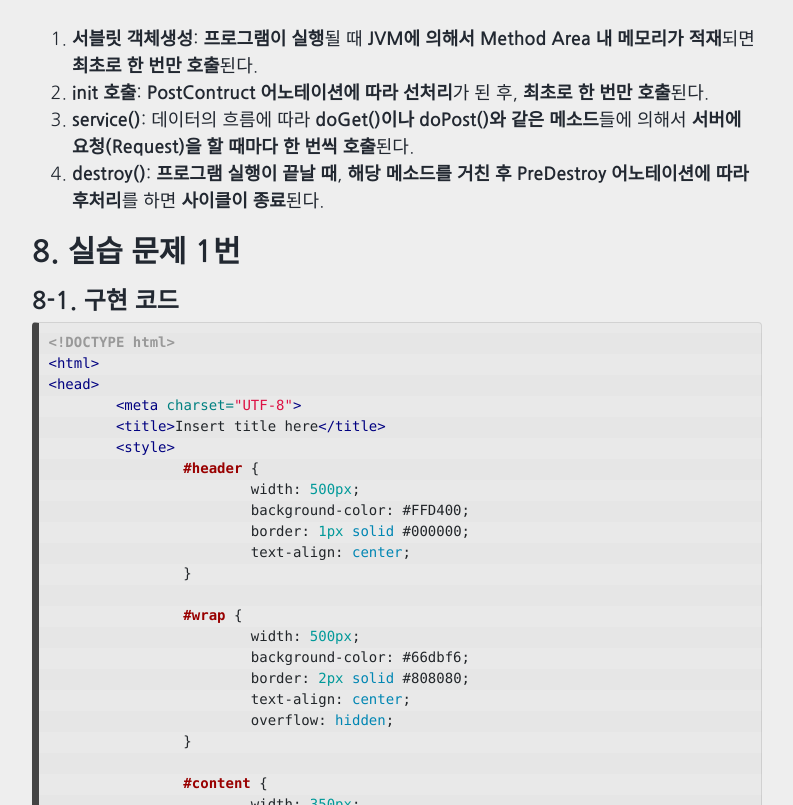
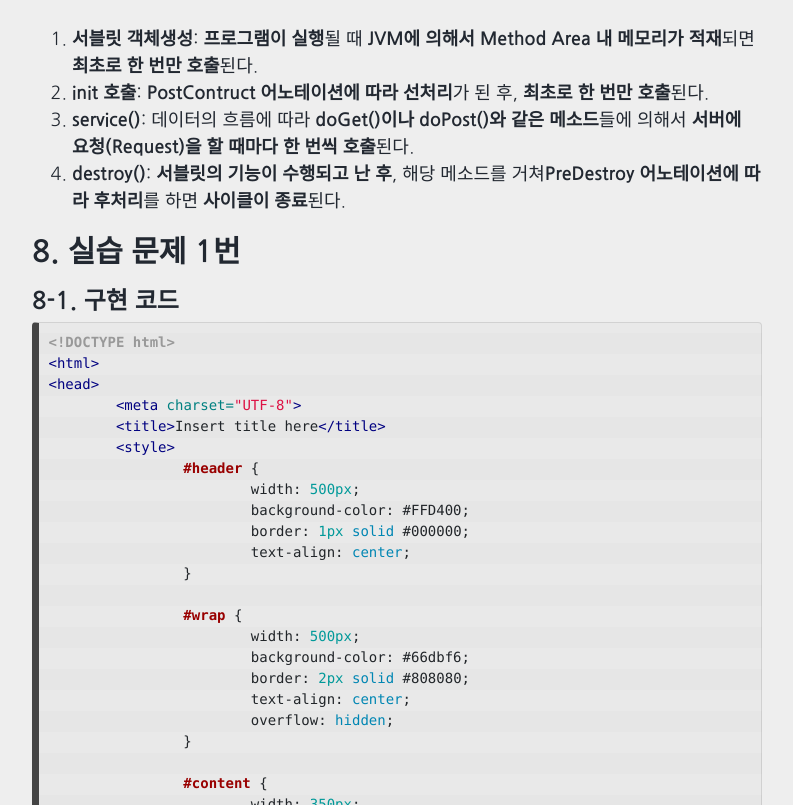
Before and after one commit to roqhdehd502/roqhdehd502.github.io, a Jekyll site: the page built from _posts/WebDev/2020-12-29-116.md, in a window 1280 px wide and 900 px high, scrolled down 4408 px, cut to the strip 95-900 px from the top of the window. Shown: the whole strip, without its empty margins (243-1036 px from the left). Built offline with Jekyll 4.4.1, drawn with Linux system fonts in a browser that asks for light colours; nearby versions of some CDN libraries.

Commit message:
Update 2020-12-29-116.md

```diff
--- a/_posts/WebDev/2020-12-29-116.md
+++ b/_posts/WebDev/2020-12-29-116.md
@@ -129,7 +129,7 @@ a { background-color: yellow; font-size: 16px; }
 1. **서블릿 객체생성**: **프로그램이 실행**될 때 **JVM에 의해서 Method Area 내 메모리가 적재**되면 **최초로 한 번만 호출**된다.
 2. **init 호출**: **PostContruct 어노테이션에 따라 선처리**가 된 후, **최초로 한 번만 호출**된다.
 3. **service()**: 데이터의 흐름에 따라 **doGet()이나 doPost()와 같은 메소드**들에 의해서 **서버에 요청(Request)을 할 때마다 한 번씩 호출**된다.
-4. **destroy()**: **프로그램 실행이 끝날 때**, **해당 메소드를 거친 후 PreDestroy 어노테이션에 따라 후처리**를 하면 **사이클이 종료**된다.
+4. **destroy()**: **서블릿의 기능이 수행되고 난 후**, 해당 메소드를 거쳐**PreDestroy 어노테이션에 따라 후처리**를 하면 **사이클이 종료**된다.
 
 ## 8. 실습 문제 1번 ##
 
```
